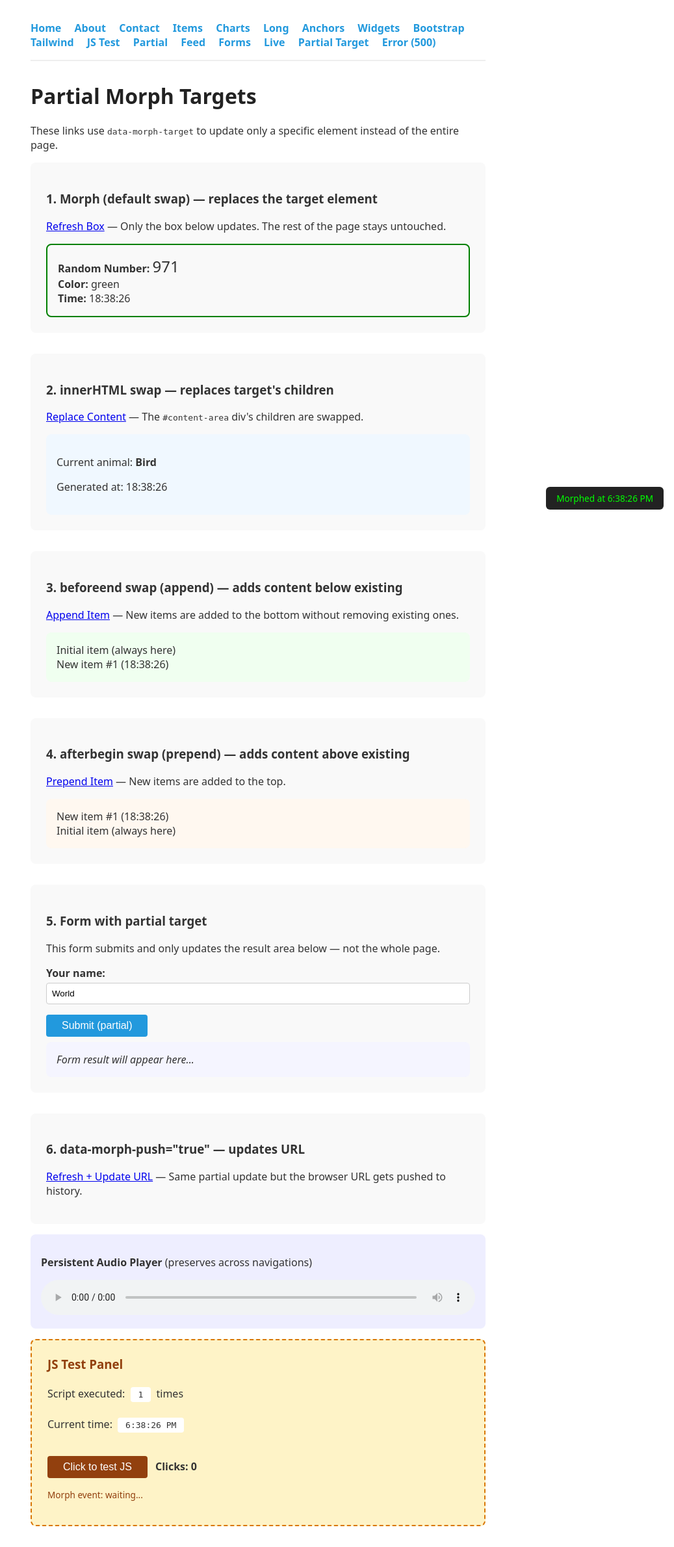
After one commit to ismail-mosa/django-morph, a Django app: page /partial-target/ in a window 1280 px wide. The commit adds this page. Shown: the whole page at 65% size, without its empty margins (243-1280 px from the left). Run offline with Django 3.2, Linux system fonts and the light colour scheme; some libraries are stand-ins or nearby versions.

Commit message:
Add partial morph targets (data-morph-target) and programmatic API
New features:
- data-morph-target: morph only a specific element instead of full page
- data-morph-swap: control merge strategy (morph, innerHTML, beforeend, afterbegin)
- data-morph-push: optionally push partial morph to browser history
- DjangoMorph.navigate(url, options) and DjangoMorph.refresh() JS API
- django-morph:updated event now includes detail.target for partial morphs

Includes demo page (/partial-target/) and 9 E2E tests covering all swap
modes, form partial submit, history behavior, and programmatic API.

```diff
--- a/django_morph/static/django_morph/morph-client.js
+++ b/django_morph/static/django_morph/morph-client.js
@@ -7,6 +7,9 @@
     var PRESERVE_CHILDREN_ATTR = "data-morph-preserve-children";
     var SKIP_ATTR = "data-morph";
     var STATIC_ATTR = "data-morph-static";
+    var TARGET_ATTR = "data-morph-target";
+    var SWAP_ATTR = "data-morph-swap";
+    var PUSH_ATTR = "data-morph-push";
     var LOADING_CLASS = "morph-loading";
     var UPDATED_EVENT = "django-morph:updated";
     var FETCH_START_EVENT = "django-morph:fetch-start";
@@ -152,11 +155,18 @@
         return entry;
     }
 
-    function morphResponse(html, url, isPopstate) {
-        var parser = new DOMParser();
-        var newDoc = parser.parseFromString(html, "text/html");
+    function getMorphOptions(el) {
+        var target = el.getAttribute(TARGET_ATTR);
+        if (!target) return null;
+        return {
+            target: target,
+            swap: el.getAttribute(SWAP_ATTR) || "morph",
+            push: el.getAttribute(PUSH_ATTR) === "true"
+        };
+    }
 
-        Idiomorph.morph(document.documentElement, newDoc.documentElement, {
+    function makeIdiomorphCallbacks() {
+        return {
             callbacks: {
                 beforeNodeMorphed: function (node) {
                     if (shouldPreserveNode(node)) return false;
@@ -185,24 +195,90 @@
                     }
                 }
             }
+        };
+    }
+
+    function morphResponse(html, url, isPopstate, morphOptions) {
+        var parser = new DOMParser();
+        var newDoc = parser.parseFromString(html, "text/html");
+
+        if (morphOptions && morphOptions.target) {
+            partialMorph(newDoc, morphOptions);
+        } else {
+            fullMorph(newDoc);
+        }
+
+        var scriptRoot = (morphOptions && morphOptions.target)
+            ? document.querySelector(morphOptions.target)
+            : null;
+
+        reexecuteScripts(scriptRoot).then(function () {
+            window.dispatchEvent(new CustomEvent(UPDATED_EVENT, {
+                detail: { url: url, target: morphOptions ? morphOptions.target : null }
+            }));
+            if (!morphOptions || !morphOptions.target) {
+                lastPathname = window.location.pathname + window.location.search;
+            }
         });
 
-        reexecuteScripts().then(function () {
-            window.dispatchEvent(new CustomEvent(UPDATED_EVENT));
-            lastPathname = window.location.pathname + window.location.search;
-        });
-
-        if (url) {
+        if (url && (!morphOptions || morphOptions.push || !morphOptions.target)) {
             if (isPopstate) {
                 history.replaceState({}, "", url);
+            } else if (morphOptions && morphOptions.target && !morphOptions.push) {
+                // no history change
             } else {
                 history.pushState({}, "", url);
             }
         }
     }
 
-    function reexecuteScripts() {
-        var scripts = document.querySelectorAll("script");
+    function fullMorph(newDoc) {
+        Idiomorph.morph(document.documentElement, newDoc.documentElement, makeIdiomorphCallbacks());
+
+        var newTitle = newDoc.querySelector("title");
+        if (newTitle && newTitle.textContent) {
+            document.title = newTitle.textContent;
+        }
+    }
+
+    function partialMorph(newDoc, morphOptions) {
+        var currentTarget = document.querySelector(morphOptions.target);
+        var newTarget = newDoc.querySelector(morphOptions.target);
+        if (!currentTarget || !newTarget) return;
+
+        var swap = morphOptions.swap;
+
+        if (swap === "beforeend" || swap === "append") {
+            while (newTarget.firstChild) {
+                currentTarget.appendChild(newTarget.firstChild);
+            }
+        } else if (swap === "afterbegin" || swap === "prepend") {
+            var existing = document.createDocumentFragment();
+            while (currentTarget.firstChild) {
+                existing.appendChild(currentTarget.firstChild);
+            }
+            while (newTarget.firstChild) {
+                currentTarget.appendChild(newTarget.firstChild);
+            }
+            while (existing.firstChild) {
+                currentTarget.appendChild(existing.firstChild);
+            }
+        } else if (swap === "innerHTML") {
+            while (currentTarget.firstChild) {
+                currentTarget.removeChild(currentTarget.firstChild);
+            }
+            while (newTarget.firstChild) {
+                currentTarget.appendChild(newTarget.firstChild);
+            }
+        } else {
+            Idiomorph.morph(currentTarget, newTarget, makeIdiomorphCallbacks());
+        }
+    }
+
+    function reexecuteScripts(root) {
+        var scripts = root
+            ? root.querySelectorAll("script")
+            : document.querySelectorAll("script");
         var staticPromises = [];
         var inlineScripts = [];
 
@@ -254,10 +330,10 @@
         }
     }
 
-    function morphFetch(url, options, isPopstate) {
+    function morphFetch(url, options, isPopstate, morphOptions) {
         abortCurrentRequest();
 
-        if (!isPopstate) {
+        if (!isPopstate && (!morphOptions || !morphOptions.target)) {
             saveScrollPosition();
         }
         setLoading(true);
@@ -266,7 +342,7 @@
         var cached = getPrefetched(url);
         if (cached && (!options || !options.method || options.method === "GET")) {
             setLoading(false);
-            morphResponse(cached.html, cached.redirectUrl || url, isPopstate);
+            morphResponse(cached.html, cached.redirectUrl || url, isPopstate, morphOptions);
             if (isPopstate) {
                 var targetUrl = window.location.href.split("#")[0];
                 var saved = scrollPositions[targetUrl];
@@ -275,7 +351,7 @@
                 } else {
                     window.scrollTo(0, 0);
                 }
-            } else {
+            } else if (!morphOptions || !morphOptions.target) {
                 window.scrollTo(0, 0);
             }
             dispatchFetchEvent(FETCH_END_EVENT, cached.redirectUrl || url);
@@ -328,7 +404,7 @@
             })
             .then(function (result) {
                 currentController = null;
-                morphResponse(result.html, result.redirectUrl, isPopstate);
+                morphResponse(result.html, result.redirectUrl, isPopstate, morphOptions);
                 if (isPopstate) {
                     var targetUrl = window.location.href.split("#")[0];
                     var saved = scrollPositions[targetUrl];
@@ -337,7 +413,7 @@
                     } else {
                         window.scrollTo(0, 0);
                     }
-                } else {
+                } else if (!morphOptions || !morphOptions.target) {
                     window.scrollTo(0, 0);
                 }
                 dispatchFetchEvent(FETCH_END_EVENT, result.redirectUrl);
@@ -345,6 +421,10 @@
             .catch(function (err) {
                 currentController = null;
                 if (err.name === "AbortError") return;
+                if (morphOptions && morphOptions.target) {
+                    setLoading(false);
+                    return;
+                }
                 window.location.href = url;
             })
             .finally(function () {
@@ -399,6 +479,7 @@
         if (!isLocalLink(link)) return;
         if (shouldSkipElement(link)) return;
         if (isHashLink(link)) return;
+        if (link.hasAttribute(TARGET_ATTR)) return;
 
         var url = link.href;
         clearTimeout(prefetchTimer);
@@ -446,7 +527,8 @@
         }
 
         e.preventDefault();
-        morphFetch(link.href);
+        var morphOptions = getMorphOptions(link);
+        morphFetch(link.href, null, false, morphOptions);
     });
 
     document.addEventListener("submit", function (e) {
@@ -459,6 +541,7 @@
         var method = (form.getAttribute("method") || "GET").toUpperCase();
         var action = form.getAttribute("action") || window.location.href;
         var options = { method: method };
+        var morphOptions = getMorphOptions(form);
 
         if (method === "GET") {
             var params = new URLSearchParams(new FormData(form)).toString();
@@ -469,7 +552,7 @@
             options.body = new FormData(form);
         }
 
-        morphFetch(action, options);
+        morphFetch(action, options, false, morphOptions);
     });
 
     window.addEventListener("popstate", function () {
@@ -487,4 +570,13 @@
     document.querySelectorAll("script[data-morph-static][src]").forEach(function (s) {
         executedStaticScripts.add(s.getAttribute("src"));
     });
+
+    window.DjangoMorph = {
+        navigate: function (url, morphOptions) {
+            morphFetch(url, null, false, morphOptions || null);
+        },
+        refresh: function () {
+            morphFetch(window.location.href, null, true);
+        }
+    };
 })();
--- a/testproject/testapp/templates/testapp/base.html
+++ b/testproject/testapp/templates/testapp/base.html
@@ -53,6 +53,7 @@
         <a href="/feed/">Feed</a>
         <a href="/forms/">Forms</a>
         <a href="/live/">Live</a>
+        <a href="/partial-target/">Partial Target</a>
         <a href="/error/">Error (500)</a>
     </nav>
 
--- /dev/null
+++ b/testproject/testapp/templates/testapp/partial_target.html
@@ -0,0 +1,110 @@
+{% extends "testapp/base.html" %}
+{% load morph_tags %}
+
+{% block title %}Partial Target{% endblock %}
+
+{% block content %}
+<h1>Partial Morph Targets</h1>
+<p>These links use <code>data-morph-target</code> to update only a specific element instead of the entire page.</p>
+
+<div class="card" style="margin-bottom:2rem;">
+    <h3>1. Morph (default swap) — replaces the target element</h3>
+    <p>
+        <a href="/partial-target/"
+           data-morph-target="#box-1"
+           data-morph-push="false">Refresh Box</a>
+        — Only the box below updates. The rest of the page stays untouched.
+    </p>
+    <div id="box-1" style="padding:1rem; border:2px solid {{ random_color }}; border-radius:8px; background:{{ random_color }}11;">
+        <strong>Random Number:</strong> <span style="font-size:1.5rem;">{{ random_number }}</span><br>
+        <strong>Color:</strong> {{ random_color }}<br>
+        <strong>Time:</strong> {{ timestamp }}
+    </div>
+</div>
+
+<div class="card" style="margin-bottom:2rem;">
+    <h3>2. innerHTML swap — replaces target's children</h3>
+    <p>
+        <a href="/partial-target/"
+           data-morph-target="#content-area"
+           data-morph-swap="innerHTML">Replace Content</a>
+        — The <code>#content-area</code> div's children are swapped.
+    </p>
+    <div id="content-area" style="padding:1rem; background:#f0f8ff; border-radius:8px;">
+        <p>Current animal: <strong>{{ random_animal }}</strong></p>
+        <p>Generated at: {{ timestamp }}</p>
+    </div>
+</div>
+
+<div class="card" style="margin-bottom:2rem;">
+    <h3>3. beforeend swap (append) — adds content below existing</h3>
+    <p>
+        <a href="/partial-target/"
+           data-morph-target="#append-target"
+           data-morph-swap="beforeend">Append Item</a>
+        — New items are added to the bottom without removing existing ones.
+    </p>
+    <div style="padding:1rem; background:#f0fff0; border-radius:8px;">
+        <div>Initial item (always here)</div>
+        <div id="append-target">
+            <div>New item #1 ({{ timestamp }})</div>
+        </div>
+    </div>
+</div>
+
+<div class="card" style="margin-bottom:2rem;">
+    <h3>4. afterbegin swap (prepend) — adds content above existing</h3>
+    <p>
+        <a href="/partial-target/"
+           data-morph-target="#prepend-target"
+           data-morph-swap="afterbegin">Prepend Item</a>
+        — New items are added to the top.
+    </p>
+    <div style="padding:1rem; background:#fff8f0; border-radius:8px;">
+        <div id="prepend-target">
+            <div>New item #1 ({{ timestamp }})</div>
+        </div>
+        <div>Initial item (always here)</div>
+    </div>
+</div>
+
+<div class="card" style="margin-bottom:2rem;">
+    <h3>5. Form with partial target</h3>
+    <p>This form submits and only updates the result area below — not the whole page.</p>
+    <form method="post" action="/partial-target/"
+          data-morph-target="#form-result"
+          data-morph-swap="innerHTML">
+        {% csrf_token %}
+        <label>Your name:
+            <input type="text" name="name" value="World">
+        </label>
+        <button type="submit">Submit (partial)</button>
+    </form>
+    <div id="form-result" style="margin-top:0.5rem; padding:1rem; background:#f5f5ff; border-radius:8px;">
+        {% if name %}
+        <strong>Hello, {{ name }}!</strong> Submitted at {{ timestamp }}
+        {% else %}
+        <em>Form result will appear here...</em>
+        {% endif %}
+    </div>
+</div>
+
+<div class="card">
+    <h3>6. data-morph-push="true" — updates URL</h3>
+    <p>
+        <a href="/partial-target/"
+           data-morph-target="#box-1"
+           data-morph-push="true">Refresh + Update URL</a>
+        — Same partial update but the browser URL gets pushed to history.
+    </p>
+</div>
+
+<script>
+    window.__partialMorphCount = (window.__partialMorphCount || 0);
+    document.addEventListener("django-morph:updated", function (e) {
+        if (e.detail && e.detail.target) {
+            window.__partialMorphCount++;
+        }
+    });
+</script>
+{% endblock %}
--- a/testproject/testapp/urls.py
+++ b/testproject/testapp/urls.py
@@ -23,4 +23,5 @@ urlpatterns = [
     path("forms/", views.forms_page, name="forms"),
     path("forms/submit/", views.forms_submit, name="forms_submit"),
     path("live/", views.live_page, name="live"),
+    path("partial-target/", views.partial_target_demo, name="partial_target"),
 ]
--- a/testproject/testapp/views.py
+++ b/testproject/testapp/views.py
@@ -1,6 +1,8 @@
 from django.contrib import messages
 from django.shortcuts import redirect, render
 from django.http import HttpResponse
+import random
+import time
 
 
 def favicon(request):
@@ -158,3 +160,24 @@ def item_create(request):
             return redirect("/items/?add=1")
         return redirect("/items/")
     return redirect("/items/?add=1")
+
+
+def partial_target_demo(request):
+    colors = ["red", "blue", "green", "purple", "orange"]
+    random_color = random.choice(colors)
+    random_number = random.randint(1, 1000)
+    timestamp = time.strftime("%H:%M:%S")
+    animals = ["Dog", "Cat", "Bird", "Fish", "Rabbit", "Hamster", "Snake", "Turtle"]
+    random_animal = random.choice(animals)
+    name = request.POST.get("name") if request.method == "POST" else None
+    return render(
+        request,
+        "testapp/partial_target.html",
+        {
+            "random_color": random_color,
+            "random_number": random_number,
+            "timestamp": timestamp,
+            "random_animal": random_animal,
+            "name": name,
+        },
+    )
```
Also changed, not shown: DOCS.md (+145 -0 lines), tests/e2e/partial-targets.spec.js (added, +126 -0 lines), README.md, django_morph/static/django_morph/morph-client.min.js.
